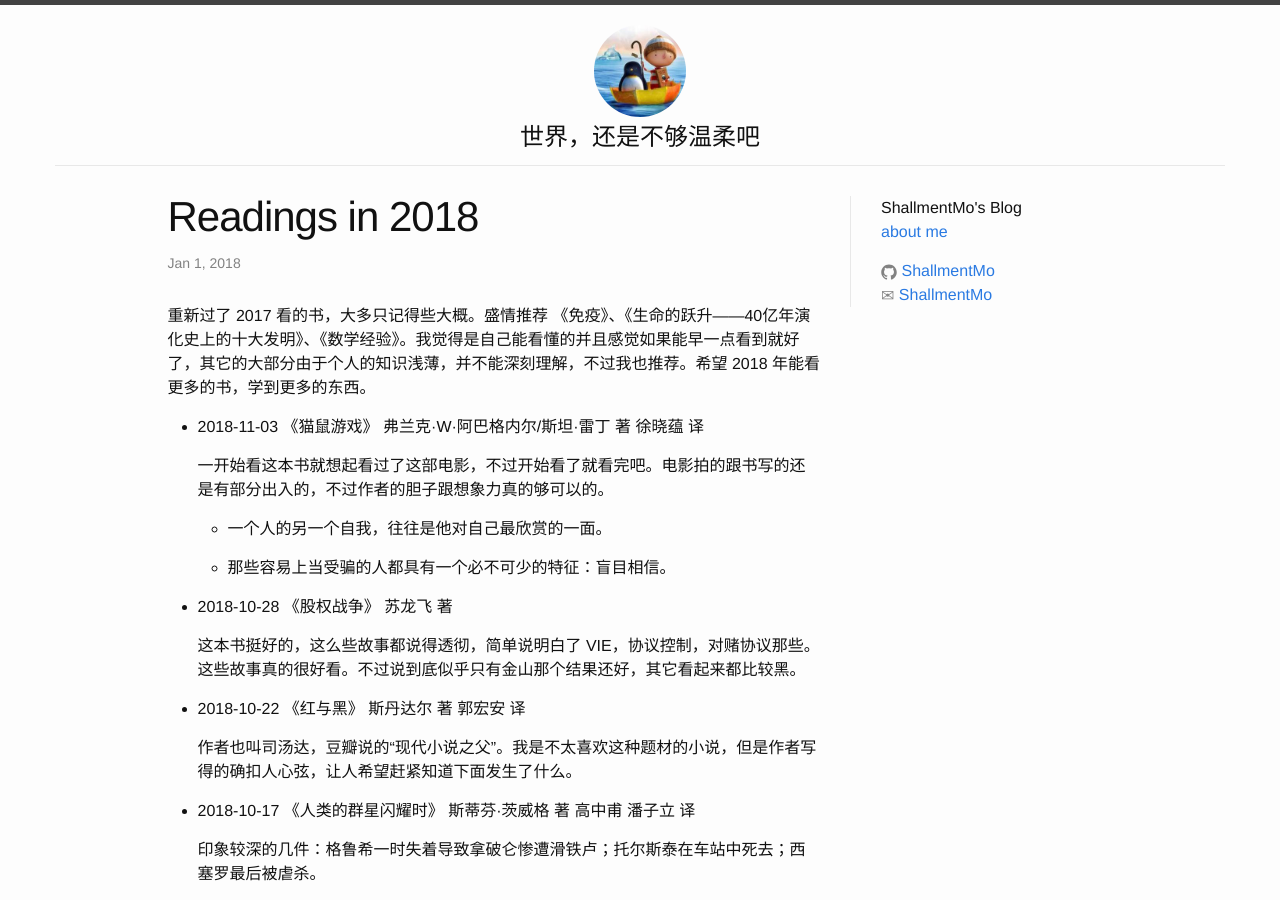
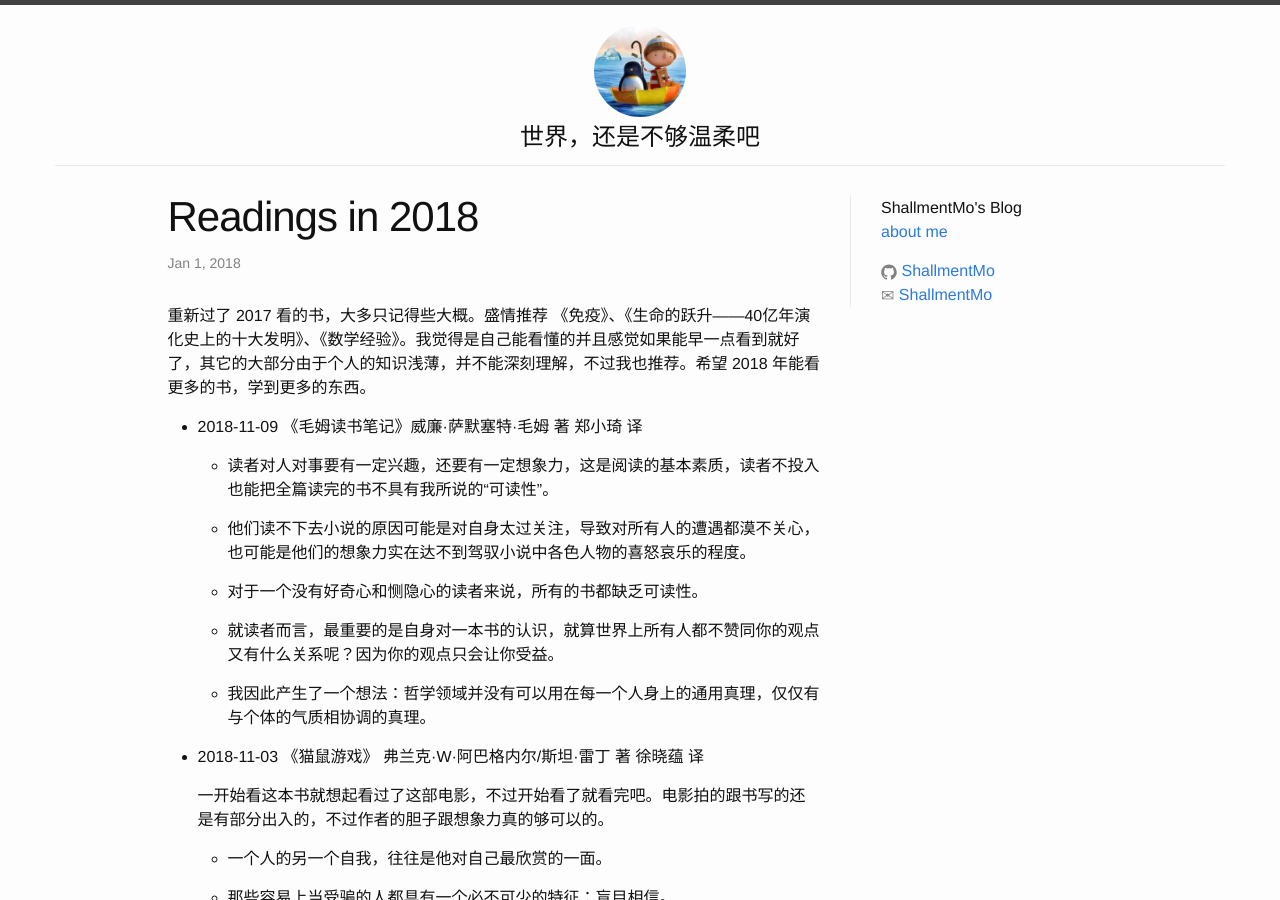
Before and after one commit to ShallmentMo/shallmentmo.github.com, a Jekyll site: the page built from _posts/2018-01-01-reading-in-2018.md, in a window 1280 px wide and 900 px high. Built offline with Jekyll 4.4.1, drawn with Linux system fonts in a browser that asks for light colours.

Commit message:
add 2018-11-09 reading

```diff
--- a/_posts/2018-01-01-reading-in-2018.md
+++ b/_posts/2018-01-01-reading-in-2018.md
@@ -6,6 +6,18 @@ categories: posts
 ---
 
 重新过了 2017 看的书，大多只记得些大概。盛情推荐 《免疫》、《生命的跃升——40亿年演化史上的十大发明》、《数学经验》。我觉得是自己能看懂的并且感觉如果能早一点看到就好了，其它的大部分由于个人的知识浅薄，并不能深刻理解，不过我也推荐。希望 2018 年能看更多的书，学到更多的东西。
+
+* 2018-11-09 《毛姆读书笔记》威廉·萨默塞特·毛姆 著 郑小琦 译
+
+  * 读者对人对事要有一定兴趣，还要有一定想象力，这是阅读的基本素质，读者不投入也能把全篇读完的书不具有我所说的“可读性”。
+
+  * 他们读不下去小说的原因可能是对自身太过关注，导致对所有人的遭遇都漠不关心，也可能是他们的想象力实在达不到驾驭小说中各色人物的喜怒哀乐的程度。
+
+  * 对于一个没有好奇心和恻隐心的读者来说，所有的书都缺乏可读性。
+
+  * 就读者而言，最重要的是自身对一本书的认识，就算世界上所有人都不赞同你的观点又有什么关系呢？因为你的观点只会让你受益。
+
+  * 我因此产生了一个想法：哲学领域并没有可以用在每一个人身上的通用真理，仅仅有与个体的气质相协调的真理。
 
 * 2018-11-03 《猫鼠游戏》 弗兰克·W·阿巴格内尔/斯坦·雷丁 著 徐晓蕴 译
 
```
